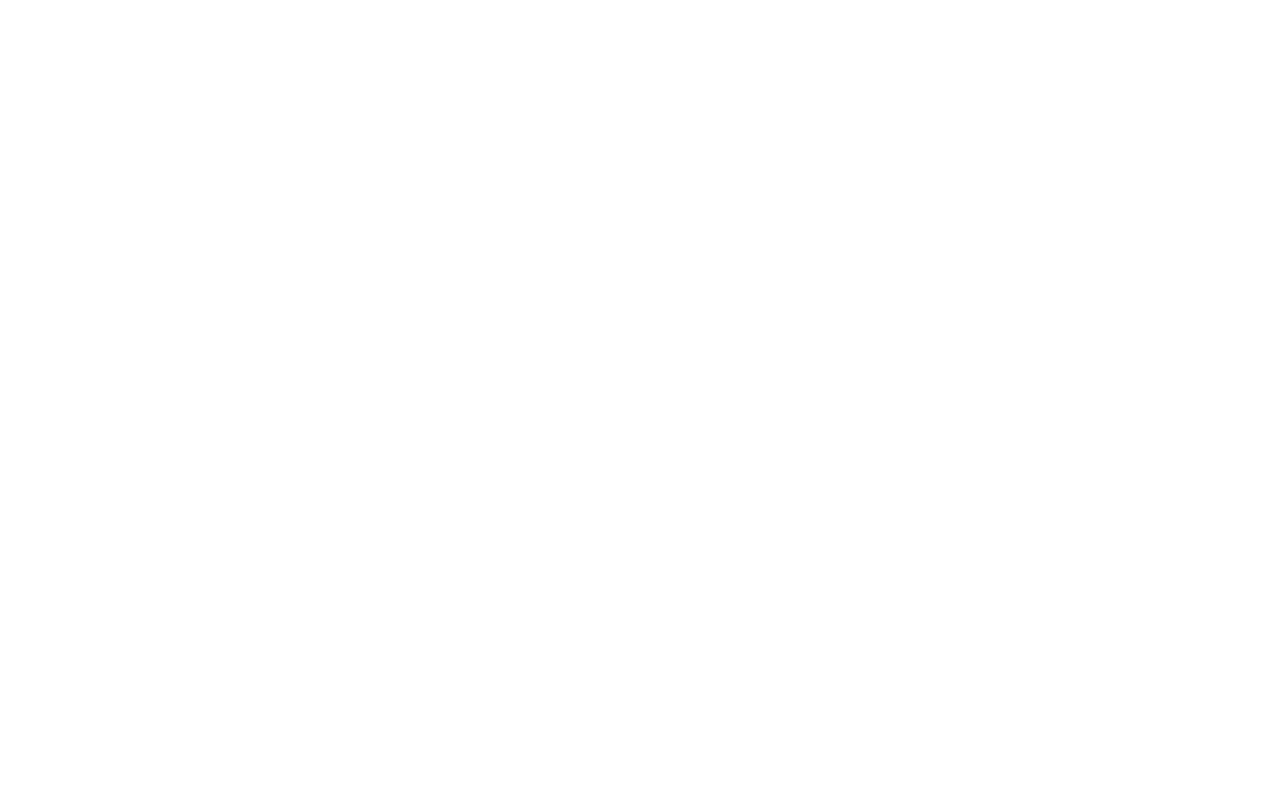
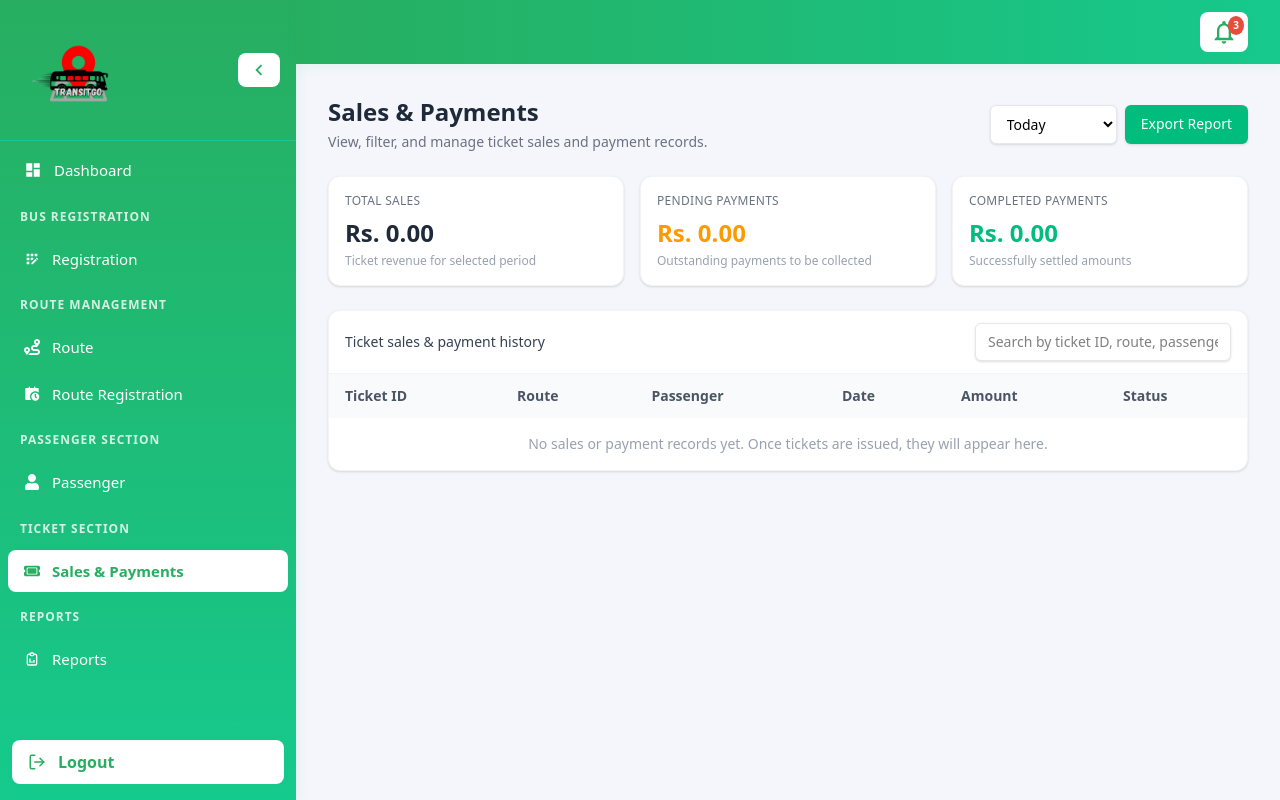
Before and after one commit to NIBM-GALLE/GAHDSE241F-transitgo, a React (Vite) app in the folder TRANSITGO_FRONTEND/: page /home/accounts in a window 1280 px wide. Before the commit this address had no page. Built offline with nearby package versions, Linux system fonts and the light colour scheme.

Commit message:
update sales payments

```diff
--- a/TRANSITGO_FRONTEND/src/App.jsx
+++ b/TRANSITGO_FRONTEND/src/App.jsx
@@ -6,6 +6,7 @@
 import Signin from "./pages/auth/Signin";
 import BusRoute from "./pages/routes/busRoute";
 import RouteRegistration from "./pages/routes/RouteRegistration";
+import SalesPayments from "./pages/SalesPayments/SalesPayments";
 
 function App() {
   return (
@@ -22,6 +23,7 @@
           <Route path="bus_registration" element={<BusRegistration />} />
           <Route path="bus_routes" element={<BusRoute />} />
           <Route path="route_registration" element={<RouteRegistration />} />
+          <Route path="accounts" element={<SalesPayments />} />
         </Route>
 
       </Routes>
--- a/TRANSITGO_FRONTEND/src/components/layouts/Sidebar.jsx
+++ b/TRANSITGO_FRONTEND/src/components/layouts/Sidebar.jsx
@@ -44,7 +44,7 @@
   {
     header: "TICKET SECTION",
     items: [
-      { label: "Sales & Payments", icon: <FaTicket size={16} />, to: "/accounts" }
+      { label: "Sales & Payments", icon: <FaTicket size={16} />, to: "/home/accounts" }
     ]
   },
   {
--- /dev/null
+++ b/TRANSITGO_FRONTEND/src/pages/SalesPayments/SalesPayments.jsx
@@ -0,0 +1,128 @@
+import React from "react";
+
+const SalesPayments = () => {
+  return (
+    <div className="space-y-6">
+      {/* Page header */}
+      <div className="flex flex-col sm:flex-row sm:items-center sm:justify-between gap-4">
+        <div>
+          <h1 className="text-2xl font-semibold text-gray-800">
+            Sales &amp; Payments
+          </h1>
+          <p className="text-sm text-gray-500 mt-1">
+            View, filter, and manage ticket sales and payment records.
+          </p>
+        </div>
+
+        <div className="flex flex-wrap gap-2">
+          <select
+            className="border border-gray-200 rounded-md px-3 py-2 text-sm bg-white shadow-sm focus:outline-none focus:ring-2 focus:ring-emerald-500"
+          >
+            <option value="today">Today</option>
+            <option value="7days">Last 7 days</option>
+            <option value="30days">Last 30 days</option>
+            <option value="all">All time</option>
+          </select>
+          <button
+            className="px-4 py-2 text-sm font-medium rounded-md bg-emerald-500 text-white shadow hover:bg-emerald-600 transition-colors"
+          >
+            Export Report
+          </button>
+        </div>
+      </div>
+
+      {/* Summary cards */}
+      <div className="grid gap-4 md:grid-cols-3">
+        <div className="bg-white rounded-xl shadow-sm border border-gray-100 p-4">
+          <p className="text-xs font-medium text-gray-500 uppercase tracking-wide">
+            Total Sales
+          </p>
+          <p className="mt-2 text-2xl font-semibold text-gray-800">
+            Rs. 0.00
+          </p>
+          <p className="mt-1 text-xs text-gray-400">
+            Ticket revenue for selected period
+          </p>
+        </div>
+        <div className="bg-white rounded-xl shadow-sm border border-gray-100 p-4">
+          <p className="text-xs font-medium text-gray-500 uppercase tracking-wide">
+            Pending Payments
+          </p>
+          <p className="mt-2 text-2xl font-semibold text-amber-500">
+            Rs. 0.00
+          </p>
+          <p className="mt-1 text-xs text-gray-400">
+            Outstanding payments to be collected
+          </p>
+        </div>
+        <div className="bg-white rounded-xl shadow-sm border border-gray-100 p-4">
+          <p className="text-xs font-medium text-gray-500 uppercase tracking-wide">
+            Completed Payments
+          </p>
+          <p className="mt-2 text-2xl font-semibold text-emerald-500">
+            Rs. 0.00
+          </p>
+          <p className="mt-1 text-xs text-gray-400">
+            Successfully settled amounts
+          </p>
+        </div>
+      </div>
+
+      {/* Table */}
+      <div className="bg-white rounded-xl shadow-sm border border-gray-100">
+        <div className="flex flex-col sm:flex-row sm:items-center justify-between gap-3 px-4 py-3 border-b border-gray-100">
+          <p className="text-sm font-medium text-gray-700">
+            Ticket sales &amp; payment history
+          </p>
+          <div className="flex flex-wrap gap-2">
+            <input
+              type="text"
+              placeholder="Search by ticket ID, route, passenger..."
+              className="w-full sm:w-64 border border-gray-200 rounded-md px-3 py-2 text-sm bg-white shadow-sm focus:outline-none focus:ring-2 focus:ring-emerald-500"
+            />
+          </div>
+        </div>
+
+        <div className="overflow-x-auto">
+          <table className="min-w-full text-sm">
+            <thead className="bg-gray-50">
+              <tr>
+                <th className="px-4 py-3 text-left font-semibold text-gray-600">
+                  Ticket ID
+                </th>
+                <th className="px-4 py-3 text-left font-semibold text-gray-600">
+                  Route
+                </th>
+                <th className="px-4 py-3 text-left font-semibold text-gray-600">
+                  Passenger
+                </th>
+                <th className="px-4 py-3 text-left font-semibold text-gray-600">
+                  Date
+                </th>
+                <th className="px-4 py-3 text-left font-semibold text-gray-600">
+                  Amount
+                </th>
+                <th className="px-4 py-3 text-left font-semibold text-gray-600">
+                  Status
+                </th>
+              </tr>
+            </thead>
+            <tbody>
+              <tr>
+                <td
+                  className="px-4 py-4 text-center text-gray-400"
+                  colSpan={6}
+                >
+                  No sales or payment records yet. Once tickets are issued,
+                  they will appear here.
+                </td>
+              </tr>
+            </tbody>
+          </table>
+        </div>
+      </div>
+    </div>
+  );
+};
+
+export default SalesPayments;
```
